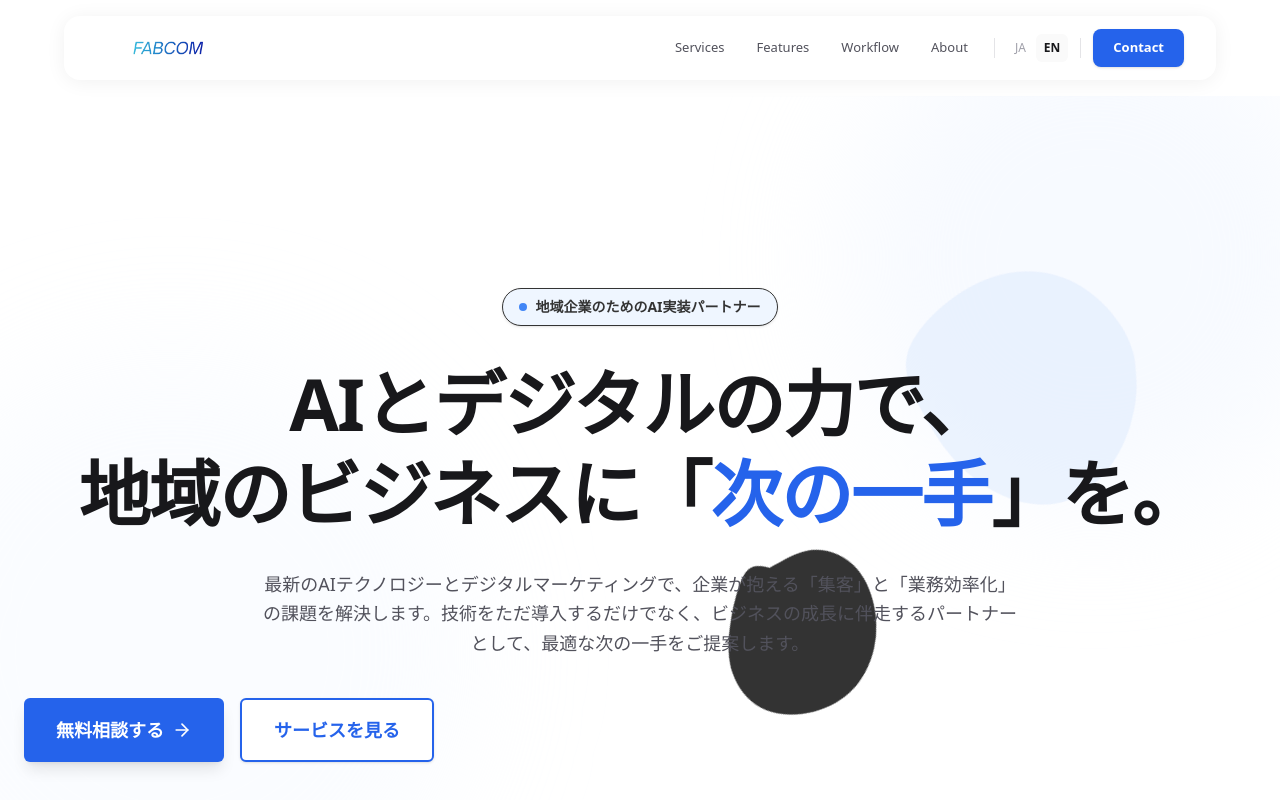
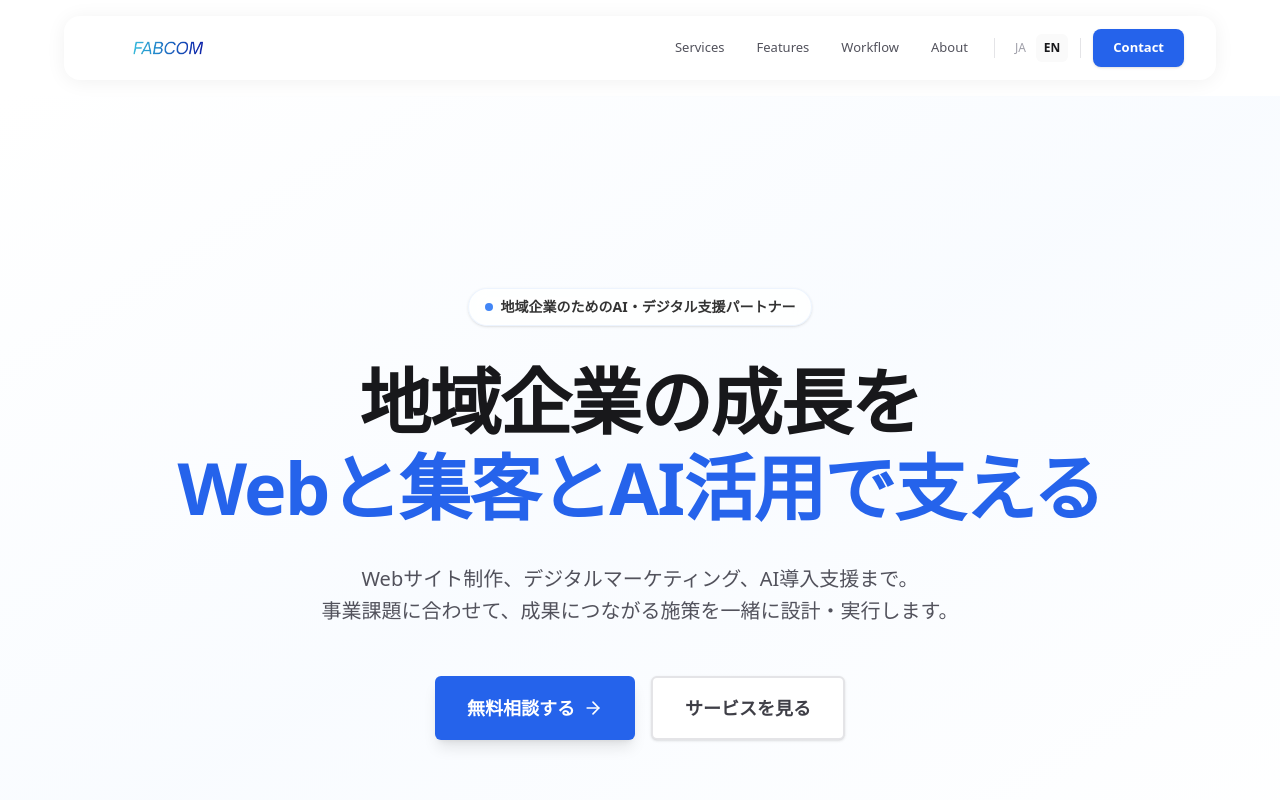
Before and after one commit to Yachitopoko/FabcomHP, a Next.js app: page /en in a window 1280 px wide. Shown: the top 800 px of the page. Built offline with nearby package versions, Linux system fonts and the light colour scheme.

Commit message:
Update Hero section text and styles

```diff
--- a/src/app/[lang]/page.tsx
+++ b/src/app/[lang]/page.tsx
@@ -9,43 +9,30 @@ export default async function Home({ params }: { params: Promise<{ lang: string
     return (
         <>
             {/* Hero Section */}
-            <section id="hero" className="relative pt-32 pb-20 md:pt-48 md:pb-32 overflow-hidden bg-white">
-                {/* Abstract Background Animation */}
-                <div className="absolute inset-0 pointer-events-none">
-                    <div className="absolute top-[-10%] right-[-5%] w-[500px] h-[500px] rounded-full bg-primary-50/50 blur-3xl animate-[float_8s_ease-in-out_infinite]" />
-                    <div className="absolute bottom-[-10%] left-[-10%] w-[600px] h-[600px] rounded-full bg-blue-50/30 blur-3xl animate-[float_10s_ease-in-out_infinite_reverse]" />
-
-                    {/* SVG Geometric shapes */}
-                    <svg className="absolute top-[20%] right-[10%] w-64 h-64 text-primary-100/50 animate-[spin_30s_linear_infinite]" viewBox="0 0 200 200" xmlns="http://www.w3.org/2000/svg">
-                        <path fill="currentColor" d="M44.7,-76.4C58.8,-69.2,71.8,-59.1,81.6,-46.3C91.4,-33.5,98,-18.1,97.7,-2.8C97.4,12.5,90.2,27.7,80,40.1C69.8,52.5,56.6,62.1,42.4,68.9C28.2,75.7,13,79.7,-2.1,83C-17.2,86.3,-32.1,88.9,-44.8,82.4C-57.5,75.9,-68.1,60.3,-75.4,44.1C-82.7,27.9,-86.8,11.1,-86.3,-5.4C-85.8,-21.9,-80.7,-38.1,-71.3,-51.2C-61.9,-64.3,-48.2,-74.3,-33.6,-80.8C-19,-87.3,-3.5,-90.3,11.1,-87.3C25.7,-84.3,30.6,-83.6,44.7,-76.4Z" transform="translate(100 100)" />
-                    </svg>
-                    <svg className="absolute bottom-[20%] right-[30%] w-48 h-48 text-primary-200/40 animate-[spin_40s_linear_infinite_reverse]" viewBox="0 0 200 200" xmlns="http://www.w3.org/2000/svg">
-                        <path fill="currentColor" d="M39.9,-65.7C54.1,-58.5,69.5,-52.1,79.5,-40.5C89.5,-28.9,94.1,-12.1,91.7,3.9C89.3,19.9,79.9,35.1,68.1,47.2C56.3,59.3,42.1,68.3,26.9,73.5C11.7,78.7,-4.5,80.1,-20.1,76.5C-35.7,72.9,-50.7,64.3,-62.7,52.3C-74.7,40.3,-83.7,24.9,-85.5,9.1C-87.3,-6.7,-81.9,-22.9,-72.5,-35.5C-63.1,-48.1,-49.7,-57.1,-35.6,-64.4C-21.5,-71.7,-6.7,-77.3,7,-81.2C20.7,-85.1,33.5,-87.3,39.9,-65.7Z" transform="translate(100 100)" />
-                    </svg>
-                </div>
-
-                <div className="max-w-7xl mx-auto px-6 relative z-10 flex flex-col items-start lg:items-center text-left lg:text-center">
-                    <div className="inline-flex items-center gap-2 px-4 py-2 rounded-full border border-primary-200 bg-primary-50 text-primary-700 text-sm font-bold mb-8 shadow-sm">
+            <section id="hero" className="relative pt-32 pb-24 md:pt-48 md:pb-40 overflow-hidden bg-gradient-to-br from-white via-primary-50/40 to-white">
+                <div className="max-w-7xl mx-auto px-6 relative z-10 flex flex-col items-center text-center">
+                    <div className="inline-flex items-center gap-2 px-4 py-2 rounded-full border border-primary-100/50 bg-white/80 backdrop-blur-sm text-primary-700 text-sm font-bold mb-8 shadow-sm">
                         <span className="w-2 h-2 rounded-full bg-primary-500 animate-pulse"></span>
-                        地域企業のためのAI実装パートナー
+                        地域企業のためのAI・デジタル支援パートナー
                     </div>
 
-                    <h1 className="text-4xl md:text-6xl lg:text-7xl font-bold tracking-tight mb-8 leading-tight text-zinc-900 font-sans">
-                        AIとデジタルの力で、<br className="hidden md:block" />
-                        地域のビジネスに「<span className="text-primary-600">次の一手</span>」を。
+                    <h1 className="text-4xl md:text-6xl lg:text-7xl font-bold tracking-tight mb-8 text-zinc-900 font-sans leading-[1.2]">
+                        地域企業の成長を<br/>
+                        <span className="text-primary-600">Webと集客とAI活用で支える</span>
                     </h1>
 
-                    <p className="text-base md:text-lg text-zinc-600 mb-10 max-w-3xl leading-relaxed font-sans font-medium">
-                        最新のAIテクノロジーとデジタルマーケティングで、企業が抱える「集客」と「業務効率化」の課題を解決します。技術をただ導入するだけでなく、ビジネスの成長に伴走するパートナーとして、最適な次の一手をご提案します。
+                    <p className="text-base md:text-xl text-zinc-600 mb-12 max-w-3xl leading-relaxed font-sans font-medium">
+                        Webサイト制作、デジタルマーケティング、AI導入支援まで。<br className="hidden md:block"/>
+                        事業課題に合わせて、成果につながる施策を一緒に設計・実行します。
                     </p>
 
-                    <div className="flex flex-col sm:flex-row gap-4 w-full justify-center lg:justify-start">
-                        <Link href={`/${lang}/contact`} className="flex items-center justify-center gap-2 px-8 py-4 bg-primary-600 hover:bg-primary-700 text-white rounded-md font-bold transition-all shadow-lg hover:shadow-xl hover:-translate-y-1 w-full sm:w-auto text-lg">
+                    <div className="flex flex-col sm:flex-row gap-4 w-full sm:w-auto justify-center">
+                        <Link href={`/${lang}/contact`} className="flex items-center justify-center gap-2 px-8 py-4 bg-primary-600 hover:bg-primary-700 text-white rounded-md font-bold transition-all shadow-lg hover:shadow-xl hover:-translate-y-0.5 w-full sm:w-auto text-lg">
                             無料相談する <ArrowRight className="w-5 h-5" />
                         </Link>
-                        <a href="#services" className="flex items-center justify-center gap-2 px-8 py-4 bg-white border-2 border-primary-600 hover:bg-primary-50 text-primary-600 rounded-md font-bold transition-all shadow-sm w-full sm:w-auto text-lg">
+                        <Link href={`/${lang}/services`} className="flex items-center justify-center gap-2 px-8 py-4 bg-white border-2 border-zinc-200 hover:border-primary-600 hover:bg-zinc-50 text-zinc-700 hover:text-primary-600 rounded-md font-bold transition-all shadow-sm w-full sm:w-auto text-lg">
                             サービスを見る
-                        </a>
+                        </Link>
                     </div>
                 </div>
             </section>
```
